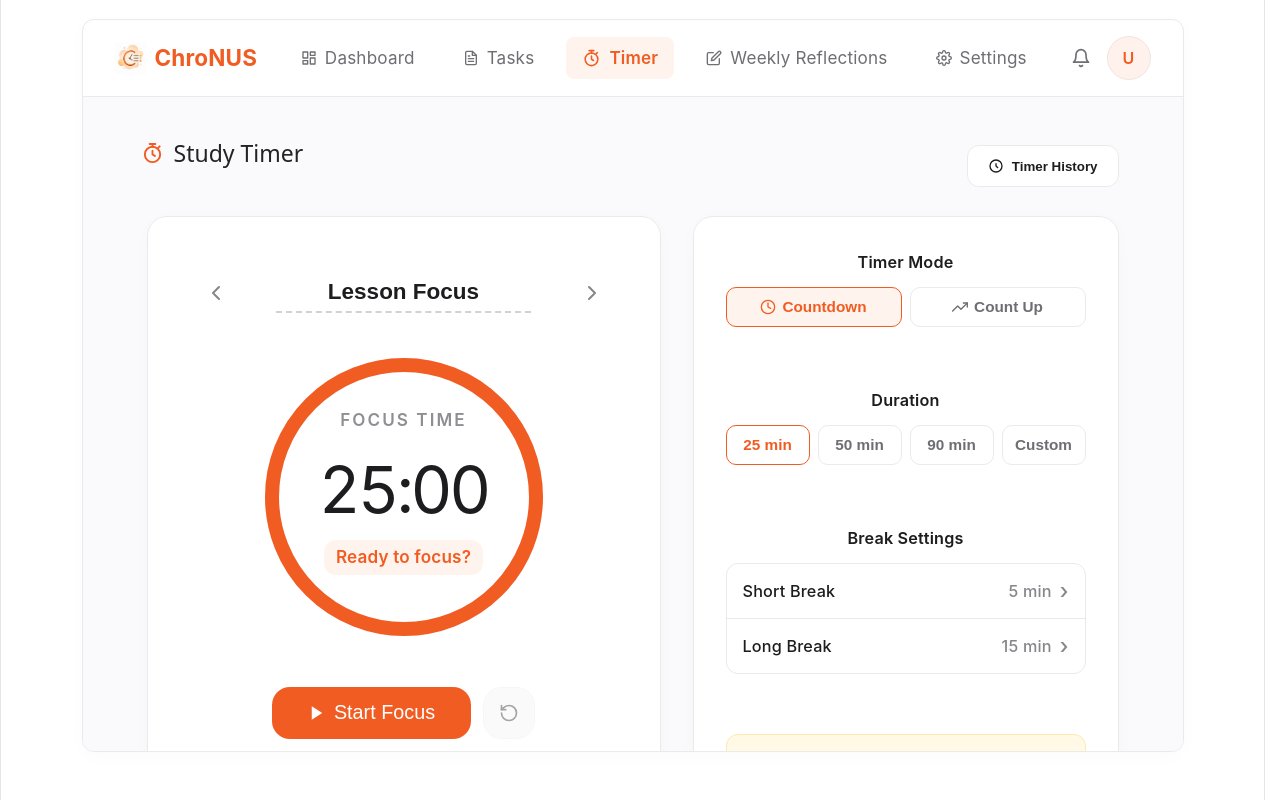
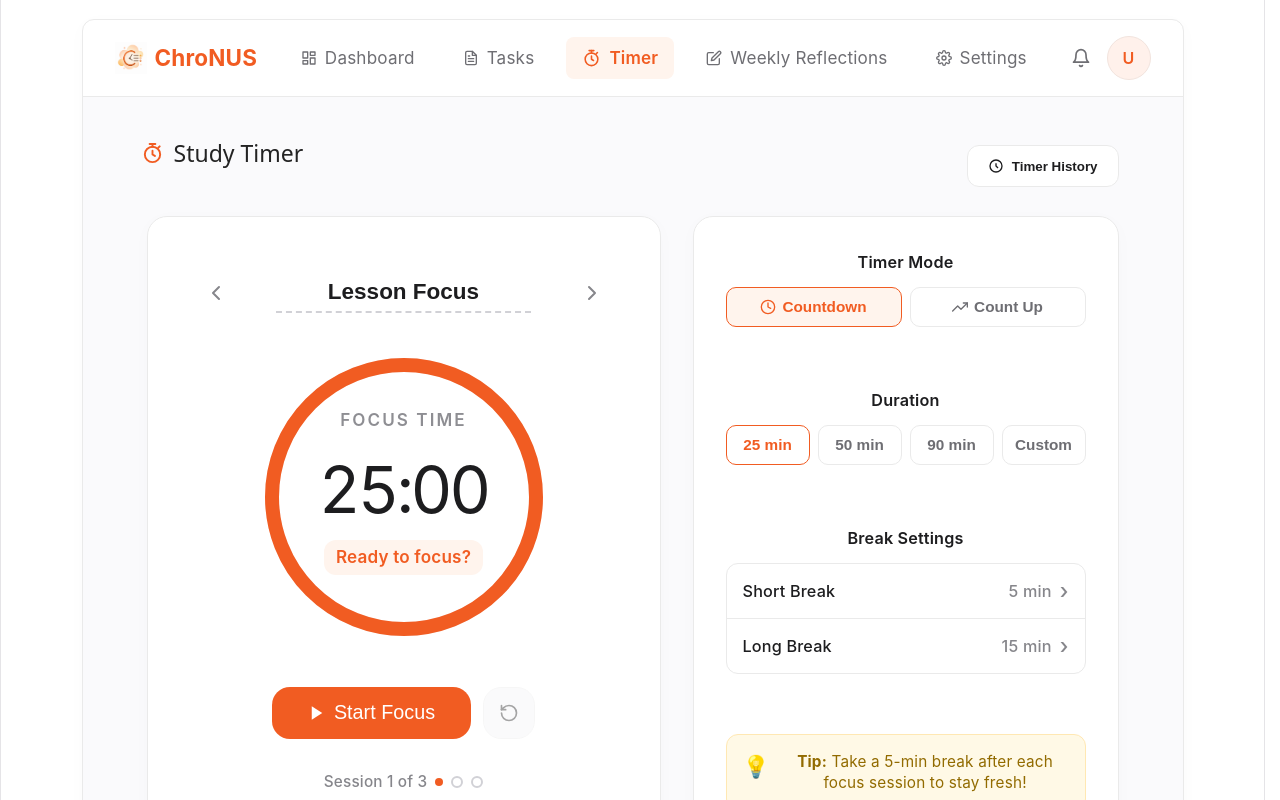
Before and after one commit to zruixuan/Orbital26-7665-ChroNUS, a React (Vite) app: page /timer in a window 1280 px wide. Shown: the top 800 px of the page. Built offline with nearby package versions, Linux system fonts and the light colour scheme; no server answers.

Commit message:
fix(timer): fix the problem that timer page cannot scroll properly

```diff
--- a/src/pages/Timer.module.css
+++ b/src/pages/Timer.module.css
@@ -7,14 +7,15 @@
     min-height: 100vh;
     padding: 19px 32px 48px;
 
-    display: flex;
-    justify-content: center;
+    display: block;
 
     box-sizing: border-box;
 
     font-family: "Inter", "Nunito", sans-serif;
     -webkit-font-smoothing: antialiased;
 }
+
+
 
 .mainContainer {
     width: 100%;
```
